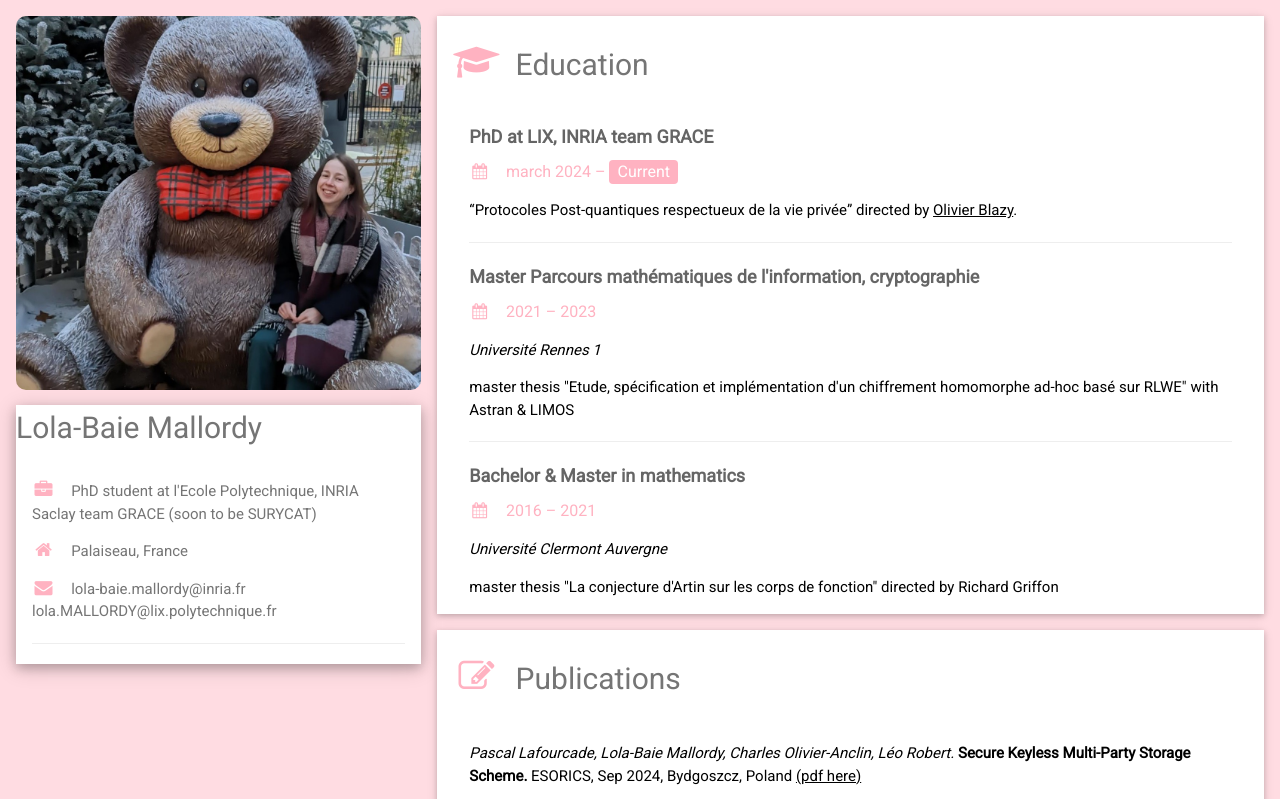
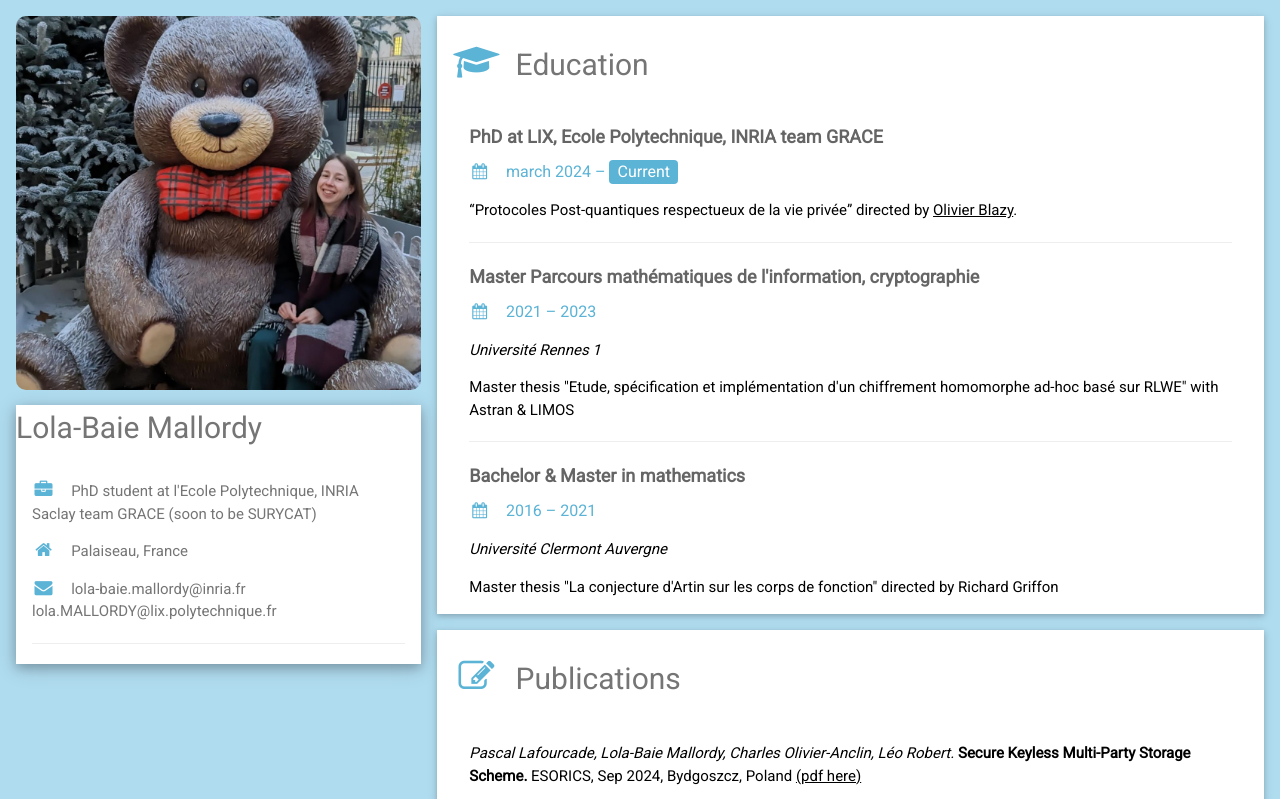
Before and after one commit to lolamallordy/lolamallordy.github.io, a plain HTML site: page index.html in a window 1280 px wide. Shown: the top 799 px of the page. Drawn offline with nearby package versions, Linux system fonts and the light colour scheme.

Commit message:
Update index.html

```diff
--- a/index.html
+++ b/index.html
@@ -11,7 +11,7 @@
 html,body,h1,h2,h3,h4,h5,h6 {font-family: "Roboto", sans-serif}
 </style>
 </head>
-<body bgcolor="#ffdce2">
+<body bgcolor="#b0dcf0">
 
 <!-- Page Container -->
 <div class="w3-content w3-margin-top" style="max-width:1400px;">
@@ -30,9 +30,9 @@ html,body,h1,h2,h3,h4,h5,h6 {font-family: "Roboto", sans-serif}
           </div>
         </div>
         <div class="w3-container">
-          <p><i style="color:#ffb2c1;" class="fa fa-briefcase fa-fw w3-margin-right w3-large"></i>PhD student at l'Ecole Polytechnique, INRIA Saclay team GRACE (soon to be SURYCAT)</p>
-          <p><i style="color:#ffb2c1;" class="fa fa-home fa-fw w3-margin-right w3-large"></i>Palaiseau, France</p>
-          <p><i style="color:#ffb2c1;" class="fa fa-envelope fa-fw w3-margin-right w3-large"></i>lola-baie.mallordy@inria.fr lola.MALLORDY@lix.polytechnique.fr</p>
+          <p><i style="color:#5bb3d6;" class="fa fa-briefcase fa-fw w3-margin-right w3-large"></i>PhD student at l'Ecole Polytechnique, INRIA Saclay team GRACE (soon to be SURYCAT)</p>
+          <p><i style="color:#5bb3d6;" class="fa fa-home fa-fw w3-margin-right w3-large"></i>Palaiseau, France</p>
+          <p><i style="color:#5bb3d6;" class="fa fa-envelope fa-fw w3-margin-right w3-large"></i>lola-baie.mallordy@inria.fr lola.MALLORDY@lix.polytechnique.fr</p>
           <hr>
 
 
@@ -46,30 +46,30 @@ html,body,h1,h2,h3,h4,h5,h6 {font-family: "Roboto", sans-serif}
     <div class="w3-twothird">
 
       <div class="w3-container w3-card w3-white w3-margin-bottom">
-        <h2 class="w3-text-grey w3-padding-16"><i style="color:#ffb2c1;" class="fa fa-graduation-cap fa-fw w3-margin-right w3-xxlarge"></i>Education</h2>
+        <h2 class="w3-text-grey w3-padding-16"><i style="color:#5bb3d6;" class="fa fa-graduation-cap fa-fw w3-margin-right w3-xxlarge"></i>Education</h2>
         <div class="w3-container">
-          <h5 class="w3-opacity"><b>PhD at LIX, INRIA team GRACE</b></h5>
-          <h6 style="color:#ffb2c1;"><i class="fa fa-calendar fa-fw w3-margin-right"></i>march 2024 &ndash; <span style="background-color:#ffb2c1; color:white;" class="w3-tag w3-round">Current</span></h6>
+          <h5 class="w3-opacity"><b>PhD at LIX, Ecole Polytechnique, INRIA team GRACE</b></h5>
+          <h6 style="color:#5bb3d6;"><i class="fa fa-calendar fa-fw w3-margin-right"></i>march 2024 &ndash; <span style="background-color:#5bb3d6; color:white;" class="w3-tag w3-round">Current</span></h6>
           <p>“Protocoles Post-quantiques respectueux de la vie privée” directed by
 <a href="https://blazy.eu/">Olivier Blazy</a>. </p>
           <hr>
           <h5 class="w3-opacity"><b>Master Parcours mathématiques de l'information, cryptographie
 </b></h5>
-          <h6 style="color:#ffb2c1;" ><i class="fa fa-calendar fa-fw w3-margin-right"></i>2021 &ndash; 2023</h6>
+          <h6 style="color:#5bb3d6;" ><i class="fa fa-calendar fa-fw w3-margin-right"></i>2021 &ndash; 2023</h6>
           <p><i>Université Rennes 1</i></p>
-            <p> master thesis "Etude, spécification et implémentation d'un chiffrement homomorphe ad-hoc basé sur RLWE" with Astran & LIMOS</p>
+            <p> Master thesis "Etude, spécification et implémentation d'un chiffrement homomorphe ad-hoc basé sur RLWE" with Astran & LIMOS</p>
           <hr>
           <h5 class="w3-opacity"><b>Bachelor & Master in mathematics</b></h5>
-          <h6 style="color:#ffb2c1;" ><i class="fa fa-calendar fa-fw w3-margin-right"></i>2016 &ndash; 2021 </h6>
+          <h6 style="color:#5bb3d6;" ><i class="fa fa-calendar fa-fw w3-margin-right"></i>2016 &ndash; 2021 </h6>
           <p><i>Université Clermont Auvergne</i></p>
-            <p>master thesis "La conjecture d'Artin sur les corps de fonction" directed by Richard Griffon</p>
+            <p>Master thesis "La conjecture d'Artin sur les corps de fonction" directed by Richard Griffon</p>
         </div>
         <div class="w3-container">
           </div>
       </div>
 
       <div class="w3-container w3-card w3-white">
-        <h2 class="w3-text-grey w3-padding-16"><i style="color:#ffb2c1;" class="fa fa-pencil-square-o fa-fw w3-margin-right w3-xxlarge"></i>Publications</h2>
+        <h2 class="w3-text-grey w3-padding-16"><i style="color:#5bb3d6;" class="fa fa-pencil-square-o fa-fw w3-margin-right w3-xxlarge"></i>Publications</h2>
         <div class="w3-container">
           <p><i>Pascal Lafourcade, Lola-Baie Mallordy, Charles Olivier-Anclin, Léo Robert.</i> <b>Secure Keyless Multi-Party Storage Scheme.</b> ESORICS, Sep 2024, Bydgoszcz, Poland
 <a href="https://hal.science/hal-04540895v1">(pdf here)</a>
@@ -94,12 +94,12 @@ html,body,h1,h2,h3,h4,h5,h6 {font-family: "Roboto", sans-serif}
       </div>
 
       <div class="w3-container w3-card w3-white">
-        <h2 class="w3-text-grey w3-padding-16"><i style="color:#ffb2c1;" class="fa fa-book fa-fw w3-margin-right w3-xxlarge"></i>Teaching (Polytechnique)</h2>
+        <h2 class="w3-text-grey w3-padding-16"><i style="color:#5bb3d6;" class="fa fa-book fa-fw w3-margin-right w3-xxlarge"></i>Teaching (Polytechnique)</h2>
         <div class="w3-container">
-          <p><b style="color:#ffb2c1;">Introduction à l'informatique</b> (Java course, 1st year), 2023 &ndash; 2024</p>
-          <p><b style="color:#ffb2c1;">Les bases de la programmation et de l'algorithmique</b> (Java course, 2nd year), 2024 &ndash; 2025
+          <p><b style="color:#5bb3d6;">Introduction à l'informatique</b> (Java course, 1st year), 2023 &ndash; 2024</p>
+          <p><b style="color:#5bb3d6;">Les bases de la programmation et de l'algorithmique</b> (Java course, 2nd year), 2024 &ndash; 2025
 </p>
-          <p><b style="color:#ffb2c1;">Cryptologie Avancée</b> (3rd year) 2024 &ndash; 2025.
+          <p><b style="color:#5bb3d6;">Cryptologie Avancée</b> (3rd year) 2024 &ndash; 2025.
 </p>
         </div>
       </div>
@@ -114,7 +114,7 @@ html,body,h1,h2,h3,h4,h5,h6 {font-family: "Roboto", sans-serif}
   <!-- End Page Container -->
 </div>
 
-<footer style="background-color:#ffb2c1; color:white;" class="w3-container w3-center w3-margin-top">
+<footer style="background-color:#5bb3d6; color:white;" class="w3-container w3-center w3-margin-top">
   <p>Powered by <a href="https://www.w3schools.com/w3css/default.asp" target="_blank">w3.css</a></p>
 </footer>
 
```
